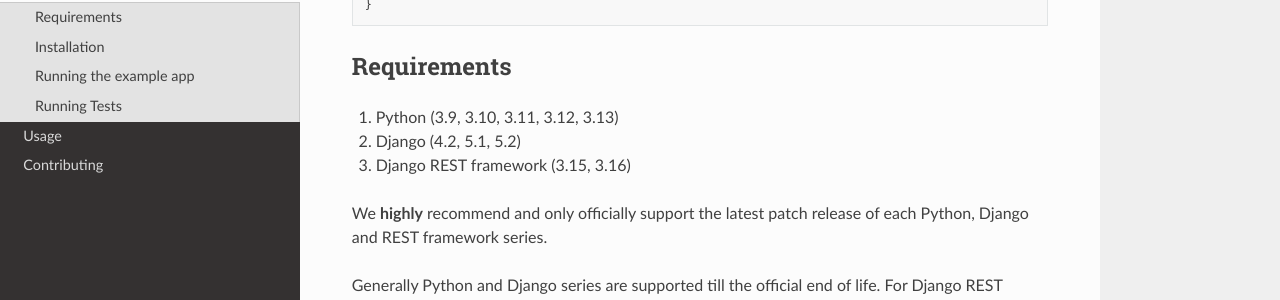
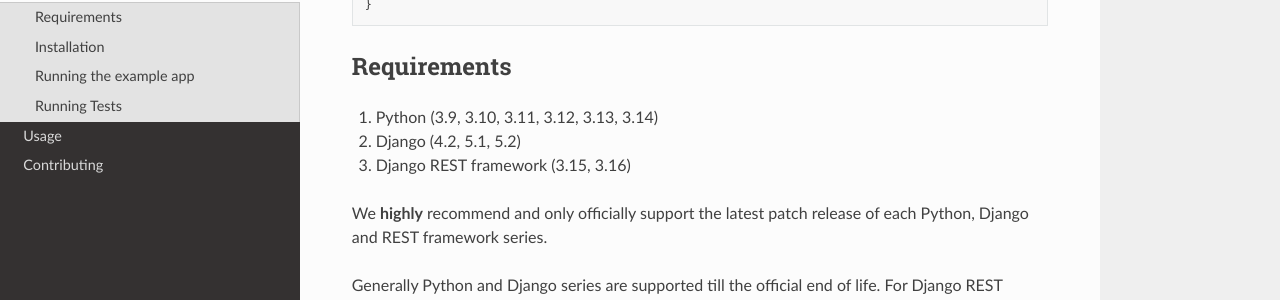
Before and after one commit to django-json-api/django-rest-framework-json-api, a Sphinx documentation site: the page built from docs/getting-started.md, in a window 1280 px wide and 900 px high, scrolled down 831 px. Shown: the part 150-450 px from the top of the window. Built offline with Sphinx 7.4.7 and the Read the Docs theme 3.1.0, drawn with Linux system fonts in a browser that asks for light colours; pages that are not in the unit, such as notebooks, are missing from menus.

Commit message:
Added support for Python 3.14

```diff
--- a/README.rst
+++ b/README.rst
@@ -92,7 +92,7 @@
 Requirements
 ------------
 
-1. Python (3.9, 3.10, 3.11, 3.12, 3.13)
+1. Python (3.9, 3.10, 3.11, 3.12, 3.13, 3.14)
 2. Django (4.2, 5.1, 5.2)
 3. Django REST framework (3.15, 3.16)
 
--- a/docs/getting-started.md
+++ b/docs/getting-started.md
@@ -51,7 +51,7 @@
 
 ## Requirements
 
-1. Python (3.9, 3.10, 3.11, 3.12, 3.13)
+1. Python (3.9, 3.10, 3.11, 3.12, 3.13, 3.14)
 2. Django (4.2, 5.1, 5.2)
 3. Django REST framework (3.15, 3.16)
 
--- a/setup.py
+++ b/setup.py
@@ -91,6 +91,7 @@
         "Programming Language :: Python :: 3.11",
         "Programming Language :: Python :: 3.12",
         "Programming Language :: Python :: 3.13",
+        "Programming Language :: Python :: 3.14",
         "Topic :: Internet :: WWW/HTTP",
         "Topic :: Software Development :: Libraries :: Application Frameworks",
         "Topic :: Software Development :: Libraries :: Python Modules",
```
Also changed, not shown: CHANGELOG.md (+4 -0 lines), 2 other files.
